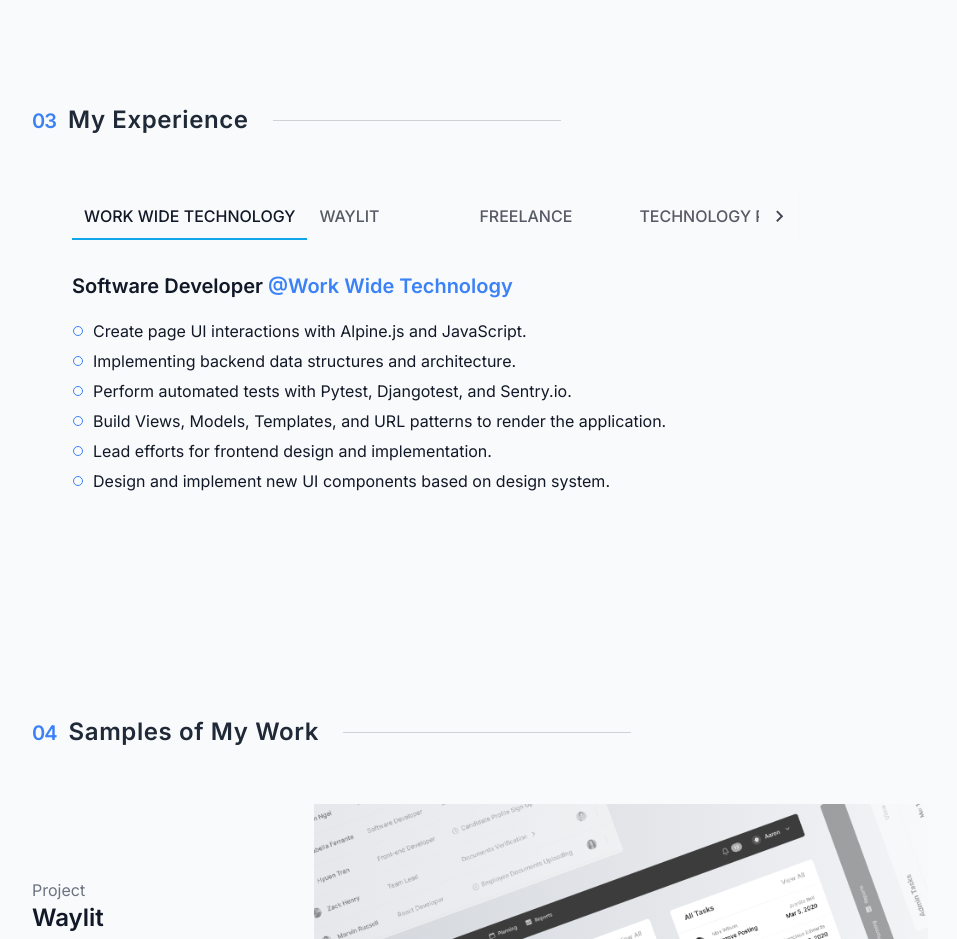
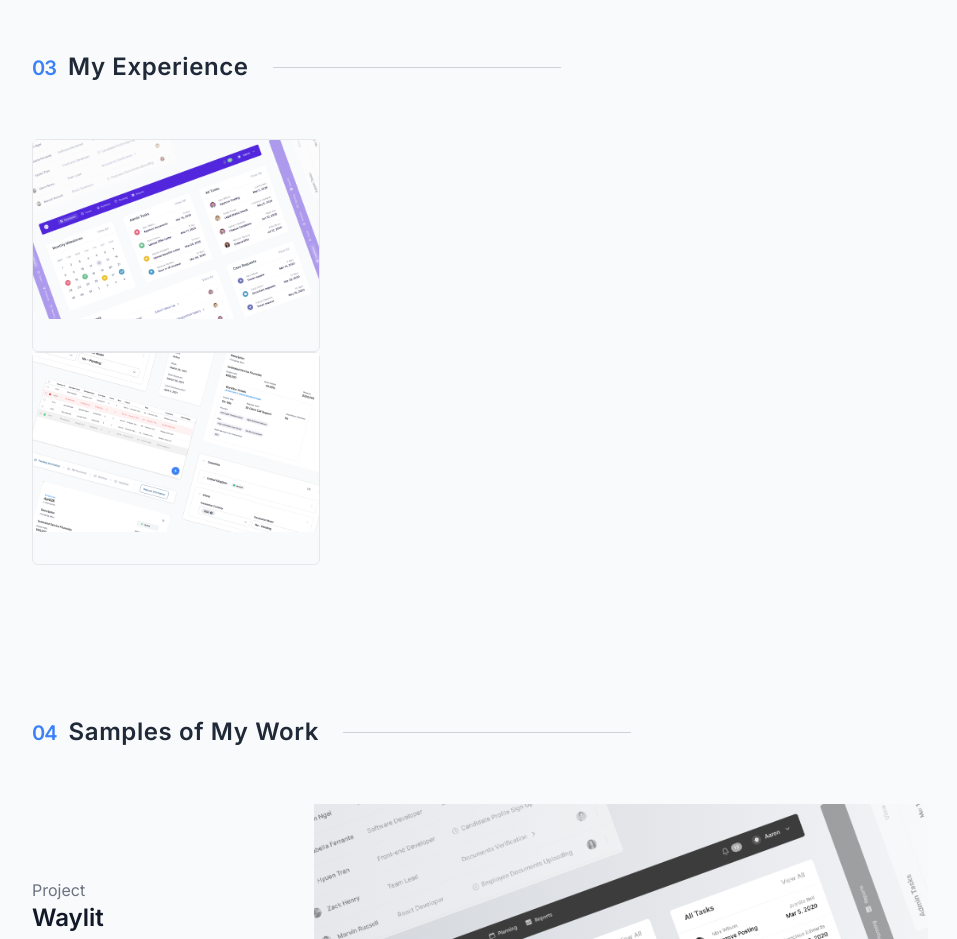
Before and after one commit to dmaixner93/online_resume, a React (Create React App) app: page / in a window 1280 px wide. Shown: the part 1700-2639 px from the top of the page, without its empty margins (160-1117 px from the left). Built offline with nearby package versions, Linux system fonts and the light colour scheme.

Commit message:
Add project card and move resources

```diff
--- a/src/components/home/ProjectCards/Card.js
+++ b/src/components/home/ProjectCards/Card.js
@@ -1,8 +1,16 @@
 import React from "react";
-import Card from '@material-ui/core/Card';
+// import Card from '@material-ui/core/Card';
+// import CardContent from '@material-ui/core/CardContent';
 
-export default function ProjectCard() {
+export default function ProjectCard({ id, title, image, description, projectLink }) {
+  const imageUrl = `./images/${image}`;
   return (
-    <Card />
+    <div className="w-72 h-auto rounded-md border border-gray-200 dark:border-gray-700">
+      {/* Image */}
+      <img src={imageUrl} />
+      {/* Card Content/Text */}
+      <div className="p-4 w-full h-auto">
+      </div>
+    </div>
   )
 }
--- /dev/null
+++ b/src/components/home/ProjectCards/Cards.js
@@ -0,0 +1,24 @@
+import React from 'react';
+import Card from './Card';
+import { v4 as uuidv4 } from 'uuid';
+import projects from '../../../static/projects';
+
+export default function ProjectCards() {
+  const projectCards = projects.map((project) => {
+    const { id, title, image, description, projectLink } = project;
+    return (
+        <Card
+          key={uuidv4()}
+          id={id}
+          title={title}
+          image={image}
+          description={description}
+          projectLink={projectLink}
+        />
+    )
+  })
+
+  return (
+    projectCards
+  )
+}
--- a/src/pages/main/Main.js
+++ b/src/pages/main/Main.js
@@ -1,7 +1,8 @@
 import React from 'react';
 import CssBaseline from '@material-ui/core/CssBaseline';
 import Section from '../../components/Section';
-import Jobs from '../../components/home/JobTabs/Jobs';
+// import Jobs from '../../components/home/JobTabs/Jobs';
+import ProjectCards from '../../components/home/ProjectCards/Cards';
 import SectionHeader from '../../components/SectionHeader';
 import Spacer from '../../components/Spacer';
 import Projects from '../../components/Projects/Projects';
@@ -29,7 +30,8 @@
           <Section>
             <SectionHeader sectionNum={"03"} title={"My Experience"} />
             <Spacer height={10} />
-            <Jobs />
+            {/* <Jobs /> */}
+            <ProjectCards />
           </Section>
           <Section>
             <SectionHeader sectionNum={"04"} title={"Samples of My Work"} />
--- a/tailwind.config.js
+++ b/tailwind.config.js
@@ -3,7 +3,7 @@
 const defaultTheme = require("tailwindcss/defaultTheme");
 
 module.exports = {
-  purge: ["./src/**/*.{js,jsx,ts,tsx}", "./public/index.html"],
+  purge: ["./src/**/*.{js,jsx}", "./public/index.html"],
   darkMode: "class", // or 'media' or 'class'
   theme: {
     colors: {
@@ -41,7 +41,6 @@
   },
   variants: {
     extend: {
-      filter: ["group-hover"],
       translate: ["group-hover"],
     },
   },
```
Also changed, not shown: src/reducers/theme.reducer.js (+5 -5 lines), public/images/waylit.png (added), public/images/wwt-cover-photo.png (added).
